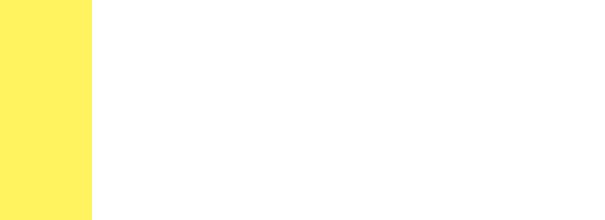
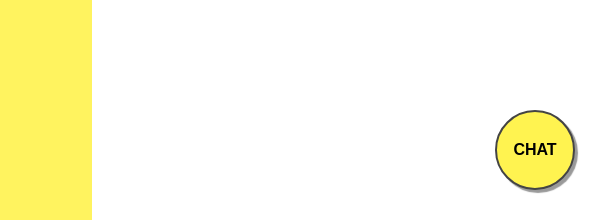
Before and after one commit to HugoAndresGonzalez/Proyecto_HTML_CSS, a plain HTML site: page index.html in a window 1280 px wide. Shown: the part 580-800 px from the top of the page, 675-1280 px from the left. Drawn offline with Linux system fonts and the light colour scheme; a web font is replaced by a local one.

Commit message:
docs: :memo: Creacion de boton de chat fijo.

```diff
--- a/styles.css
+++ b/styles.css
@@ -702,3 +702,28 @@ input[type="date"]::-webkit-calendar-picker-indicator {
 .tg{
     background-color:#fff460;
 }
+
+/* Diseño de boton de chat */
+.chat-boton {
+    position: fixed;
+    bottom: 30px;
+    right: 30px;
+    width: 80px;
+    height: 80px;
+    border-radius: 50%;
+    background-color: #fff350;
+    border: 2px solid #444;
+    box-shadow: 3px 3px 1px rgba(0, 0, 0, 0.4);
+    font-weight: bold;
+    font-size: 16px;
+    color: black;
+    display: flex;
+    align-items: center;
+    justify-content: center;
+    z-index: 1000;
+    cursor: pointer;
+  }
+
+@media screen and (max-width: 1023px) and (min-width: 768px) {
+
+}
```
